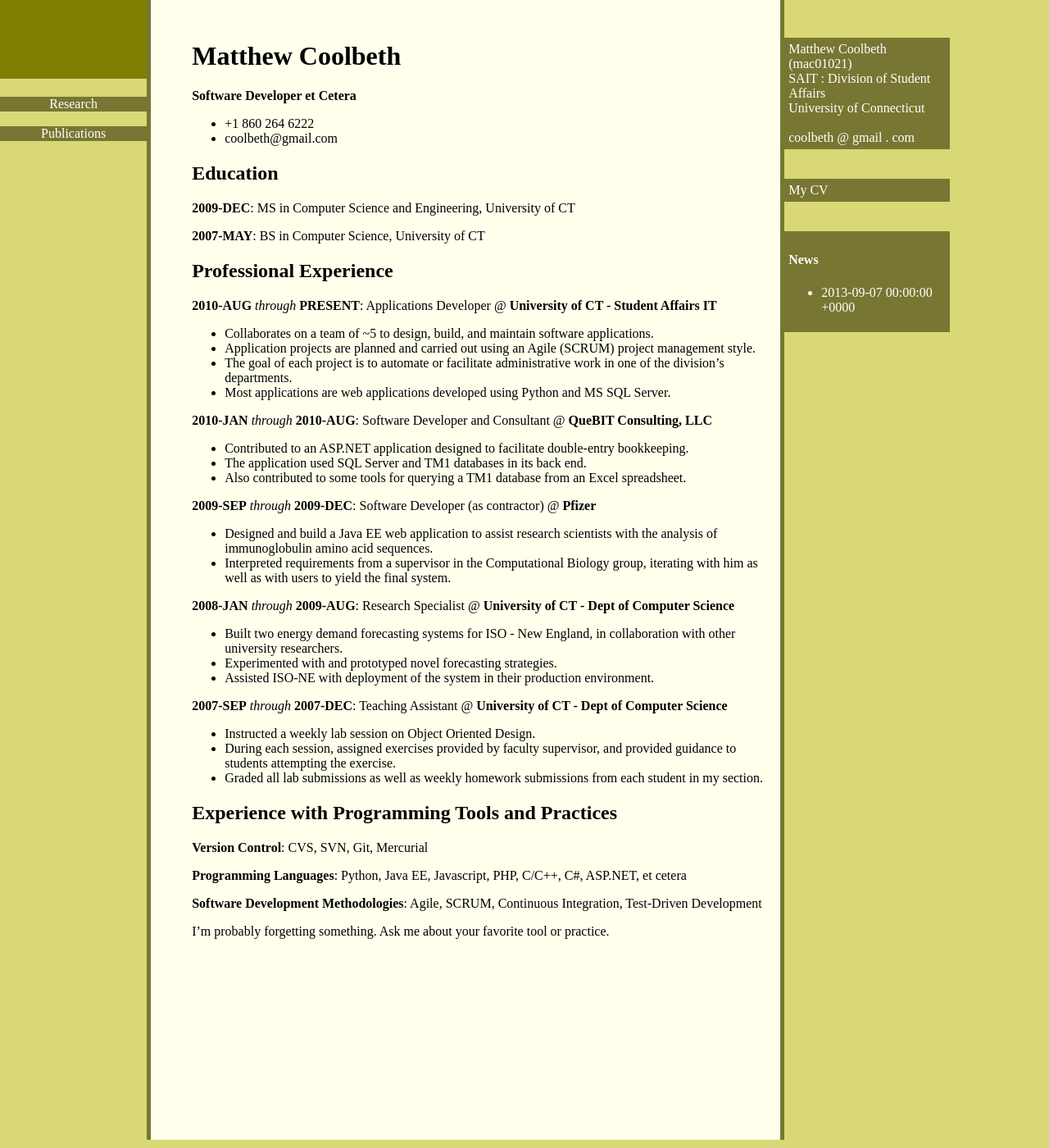
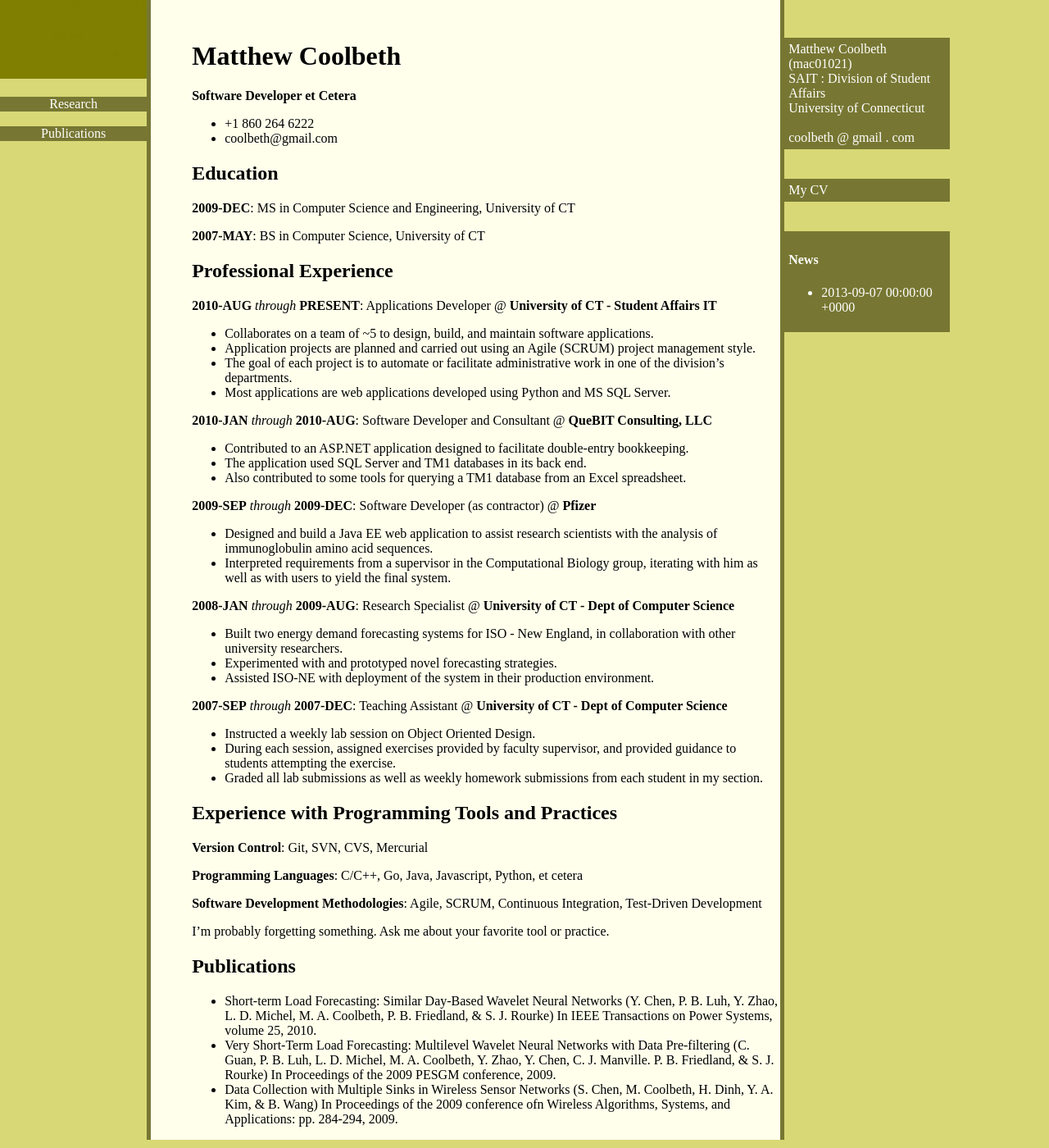
Before and after one commit to mac01021/mac01021.github.io, a Jekyll site: the page built from vitae.md, in a window 1280 px wide. Shown: the whole page at 82% size. Built offline with Jekyll 4.4.1, drawn with Linux system fonts in a browser that asks for light colours; Markdown is read by kramdown in place of the engine named in the settings.

Commit message:
Updated vitae with publications.

```diff
--- a/vitae.md
+++ b/vitae.md
@@ -69,10 +69,18 @@ Professional Experience
 Experience with Programming Tools and Practices
 -----------------------------------------------
 
-**Version Control**: CVS, SVN, Git, Mercurial
+**Version Control**: Git, SVN, CVS, Mercurial
 
-**Programming Languages**: Python, Java EE, Javascript, PHP, C/C++, C#, ASP.NET, et cetera
+**Programming Languages**: C/C++, Go, Java, Javascript, Python, et cetera
 
 **Software Development Methodologies**: Agile, SCRUM, Continuous Integration, Test-Driven Development
 
 I'm probably forgetting something.  Ask me about your favorite tool or practice.
+
+
+Publications
+------------
+
+- Short-term Load Forecasting: Similar Day-Based Wavelet Neural Networks (Y. Chen, P. B. Luh, Y. Zhao, L. D. Michel, M. A. Coolbeth, P. B. Friedland, & S. J. Rourke) In IEEE Transactions on Power Systems, volume 25, 2010.
+- Very Short-Term Load Forecasting: Multilevel Wavelet Neural Networks with Data Pre-filtering (C. Guan, P. B. Luh, L. D. Michel, M. A. Coolbeth, Y. Zhao, Y. Chen, C. J. Manville. P. B. Friedland, & S. J. Rourke) In Proceedings of the 2009 PESGM conference, 2009.
+- Data Collection with Multiple Sinks in Wireless Sensor Networks (S. Chen, M. Coolbeth, H. Dinh, Y. A. Kim, & B. Wang) In Proceedings of the 2009 conference ofn Wireless Algorithms, Systems, and Applications: pp. 284-294, 2009.
```
